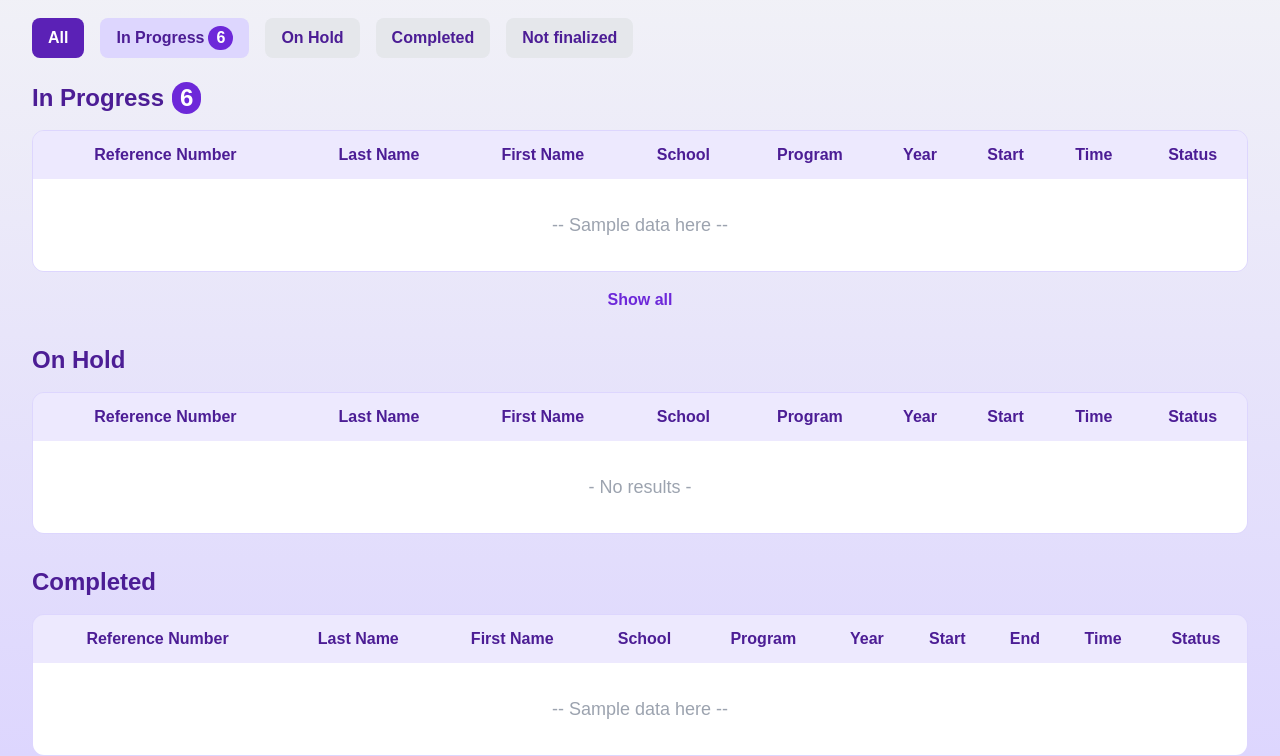
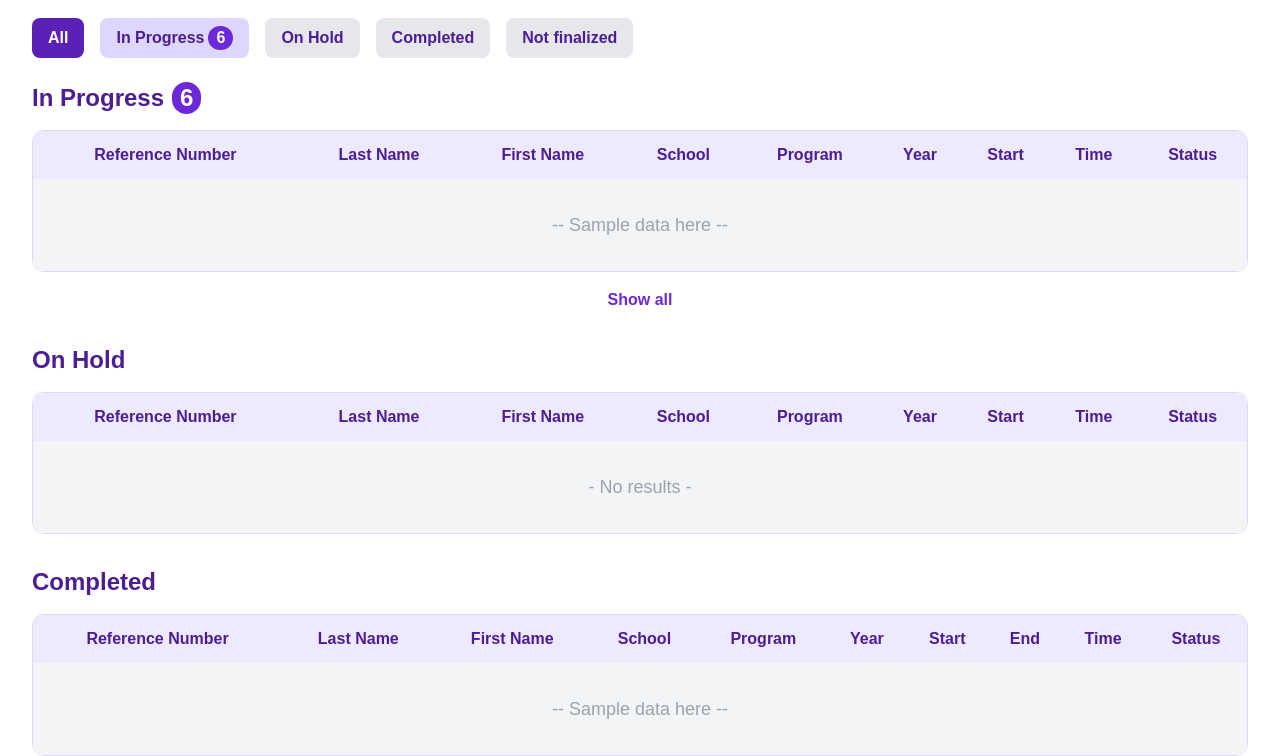
Before and after one commit to nada7harby/Verfiaction, a plain HTML site: page state_request.html in a window 1280 px wide. Shown: the part 90-846 px from the top of the page. Drawn offline with nearby package versions, Linux system fonts and the light colour scheme.

Commit message:
Update state_request.html

```diff
--- a/state_request.html
+++ b/state_request.html
@@ -11,14 +11,14 @@
       }
     </style>
 </head>
-<body class="bg-gradient-to-b from-gray-100 to-violet-200 min-h-screen">
+<body class="bg-white min-h-screen">
     <!-- Header -->
-    <div class="flex items-center justify-between mb-8 px-8 pt-8">
+    <div class="flex items-center justify-between mb-8 px-8 pt-8 border-solid border-1 border-voilet-900">
         <div class="flex items-center gap-4">
             <img src="logo.png" alt="logo" class="h-10">
             <span class="text-3xl font-bold text-violet-900">verifdiploma</span>
         </div>
-        <div class="flex gap-6 items-center">
+        <div class="flex gap-6 items-center ">
             <a href="#" class="text-lg font-semibold text-violet-900 hover:text-violet-700">Dashboard</a>
             <a href="#" class="text-lg font-semibold text-violet-900 hover:text-violet-700 border-b-2 border-violet-700">Verifications</a>
             <a href="#" class="text-lg font-semibold text-violet-900 hover:text-violet-700">Packages</a>
@@ -54,7 +54,7 @@
                 </thead>
                 <tbody class="bg-white">
                     <tr>
-                        <td colspan="9" class="py-8 text-gray-400 text-lg">-- Sample data here --</td>
+                        <td colspan="9" class="py-8 text-gray-400 text-lg bg-gray-100">-- Sample data here --</td>
                     </tr>
                 </tbody>
             </table>
@@ -83,7 +83,7 @@
                 </thead>
                 <tbody class="bg-white">
                     <tr>
-                        <td colspan="9" class="py-8 text-gray-400 text-lg">- No results -</td>
+                        <td colspan="9" class="py-8 text-gray-400 bg-gray-100 text-lg">- No results -</td>
                     </tr>
                 </tbody>
             </table>
@@ -110,7 +110,7 @@
                 </thead>
                 <tbody class="bg-white">
                     <tr>
-                        <td colspan="10" class="py-8 text-gray-400 text-lg">-- Sample data here --</td>
+                        <td colspan="10" class="py-8 bg-gray-100 text-gray-400 text-lg">-- Sample data here --</td>
                     </tr>
                 </tbody>
             </table>
```
